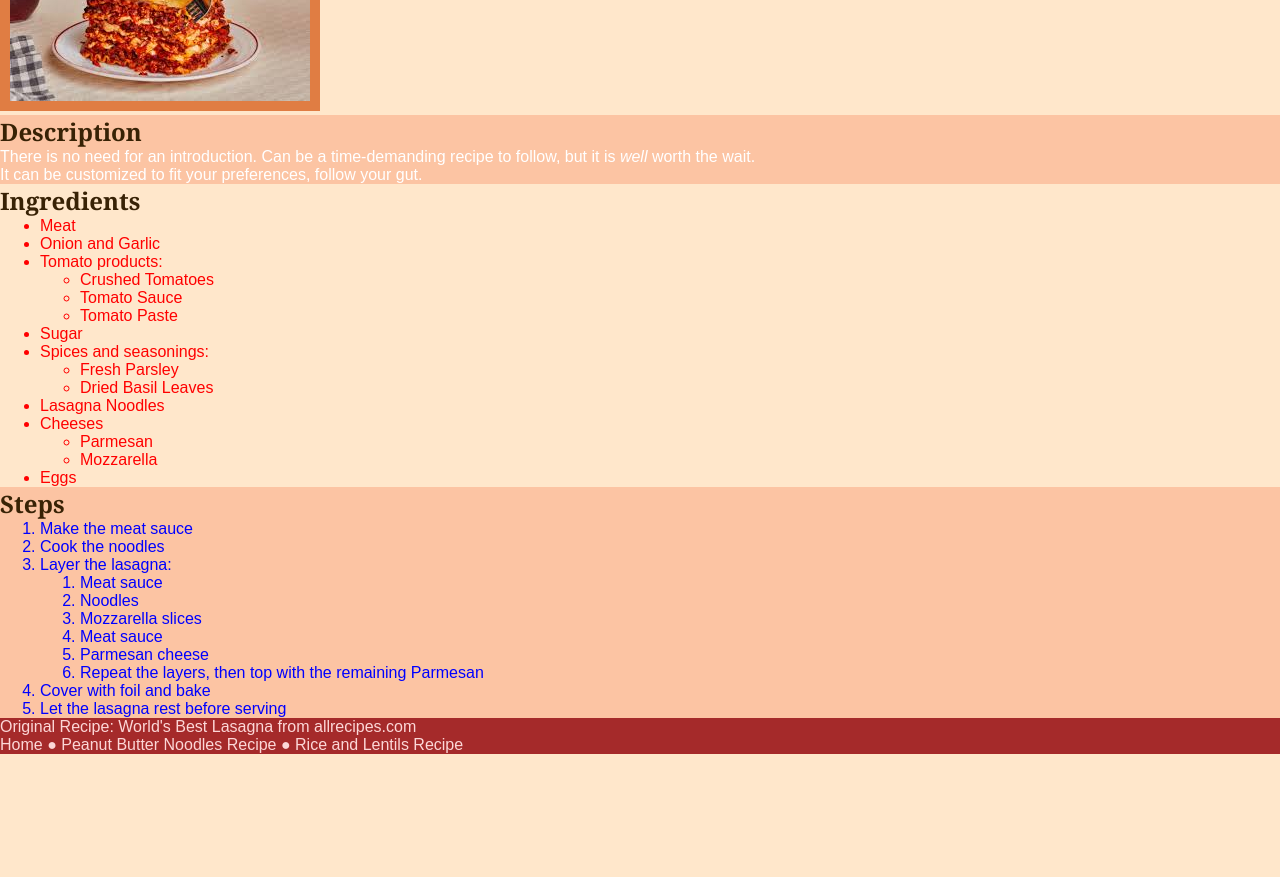
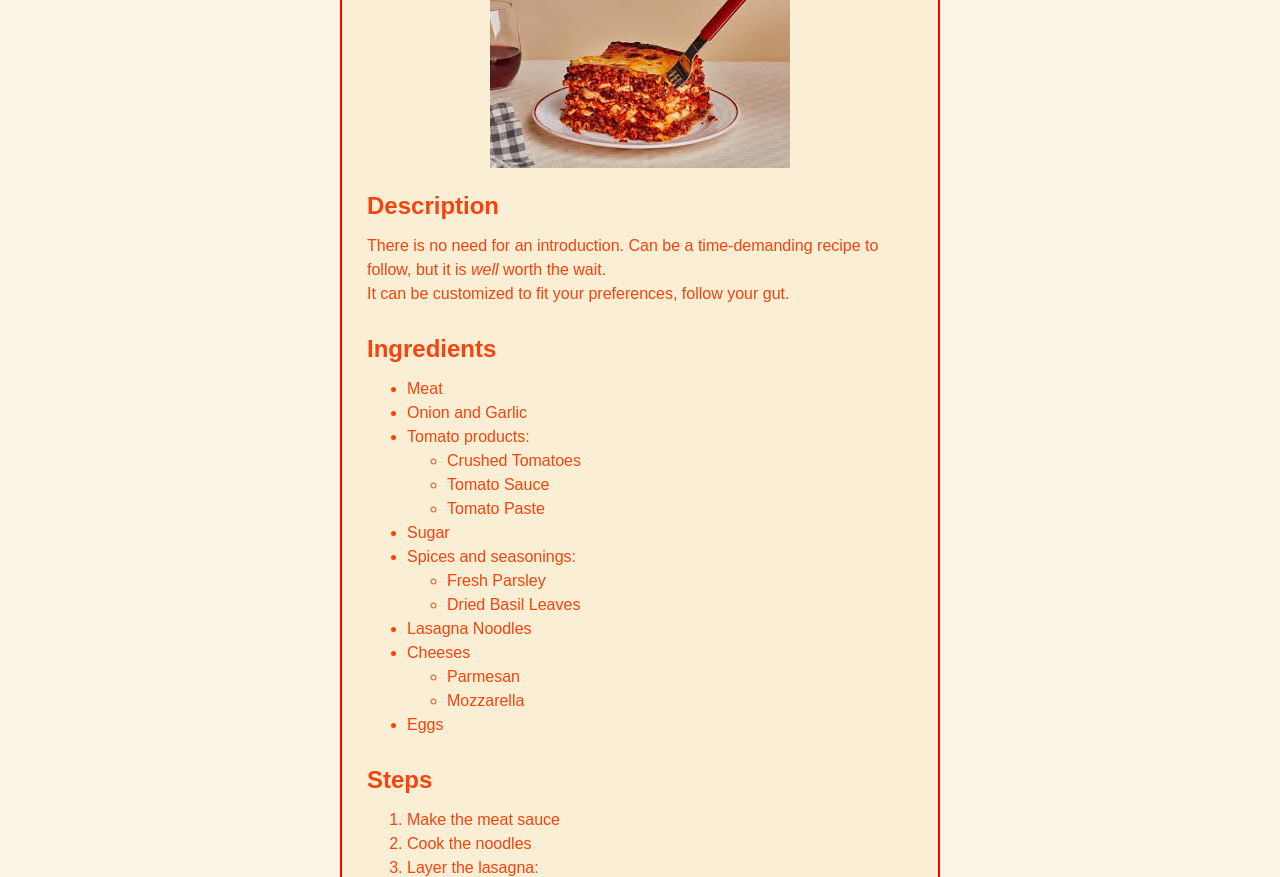
Before and after one commit to jlcarg/odin-recipes, a plain HTML site: page recipes/lasagna.html in a window 1280 px wide. Shown: the part 120-997 px from the top of the page. Before the commit the page ends 874 px from the top, so only its background shows below. Drawn offline with Linux system fonts and the light colour scheme.

Commit message:
Add basic CSS to the website
Add basic CSS after completing the CSS Foundations part of the curriculum.

```diff
--- a/recipes/lasagna.html
+++ b/recipes/lasagna.html
@@ -6,6 +6,7 @@
         <link rel="stylesheet" href="../styles.css">
     </head>
     <body>
+        <div class="recipe-card">
             <h1>Lasagna Recipe</h1>
             <img src="../images/lasagna.jpeg" alt="a photo of a lasagna" height="168" width="300">
             <div class="description">
@@ -67,5 +68,6 @@
             <p>Original Recipe: <a href="https://www.allrecipes.com/recipe/23600/worlds-best-lasagna/" target="_blank" rel="noopener noreferrer">World's Best Lasagna from allrecipes.com</a></p>
             <p><a href="../index.html">Home</a> ● <a href="peanut-butter-noodles.html">Peanut Butter Noodles Recipe</a> ● <a href="rice-and-lentils-rice-cooker.html">Rice and Lentils Recipe</a></p>
             </div>
+        </div>
     </body>
 </html>
--- a/styles.css
+++ b/styles.css
@@ -1,60 +1,68 @@
 * {
     margin: 0px;
     font-family: Arial, Helvetica, sans-serif;
+    /* border: 2px dotted red; */
 }
 
+html {
+    box-sizing: border-box;
+    background-color: rgb(250, 244, 230);
+    line-height: 1.5;
+  }
+
+  *,
+  *::before,
+  *::after {
+    box-sizing: inherit;
+  }
+
 h1 {
-    color: rgb(128, 63, 20);
-    font-family: Georgia, 'Times New Roman', Times, serif;
+    text-align: center;
+    margin-top: 10px;
 }
 
-body {
-    background-color: rgb(255, 231, 203);
-    color: white;
+h2 {
+    margin-bottom: 10px;
+}
+
+.recipe-card {
+    width: 600px;
+    margin: 50px auto;
+    background-color: rgb(250, 238, 212);
+    color: rgb(247, 67, 13);
+    border: 2px solid red;
+    /* padding: 15px 15px; */
 }
 
 img {
-    border: 10px solid rgb(224, 125, 67);
+    display: block;
+    margin: 10px auto;
 }
 
-h2 {
-    color: rgb(56, 34, 5);
-    margin: 0px;
-    font-family: Georgia, 'Times New Roman', Times, serif;
+.description,
+.ingredients,
+.steps {
+    margin: 5px 0px;
+    padding: 10px 25px;
+}
+
+a {
+    text-decoration: none;
+    color: rgb(124, 35, 0);
+}
+
+a:hover {
+    text-decoration: none;
+    color: rgb(163, 46, 46);
+}
+
+.footer {
+    background-color: rgb(255, 232, 182);
+    padding: 10px 25px;
 }
 
 .index-list {
-    list-style: none;
-    padding-left: 0px;
+    margin: 10px auto;
+    padding: 15px 40px;
+    width: 400px;
 }
-
-.description {
-    background-color: rgb(252, 196, 163);
-}
-
-.ingredients {
-    background-color: rgb(255, 231, 203);
-}
-
-.steps {
-    background-color: rgb(252, 196, 163);
-}
-
-.footer,
-.footer a {
-    background-color: brown;
-    color: rgb(252, 215, 215);
-    text-decoration: none;
-}
-
-div {
-    border-bottom: 15px;
-}
-
-.ingredients li {
-    color: red;
-}
-
-ol li {
-    color: blue;
-}
```
Also changed, not shown: index.html (+11 -7 lines), recipes/peanut-butter-noodles.html (+10 -0 lines), recipes/rice-and-lentils-rice-cooker.html (+11 -0 lines). Lines whose indentation alone changed are shown as unchanged.
